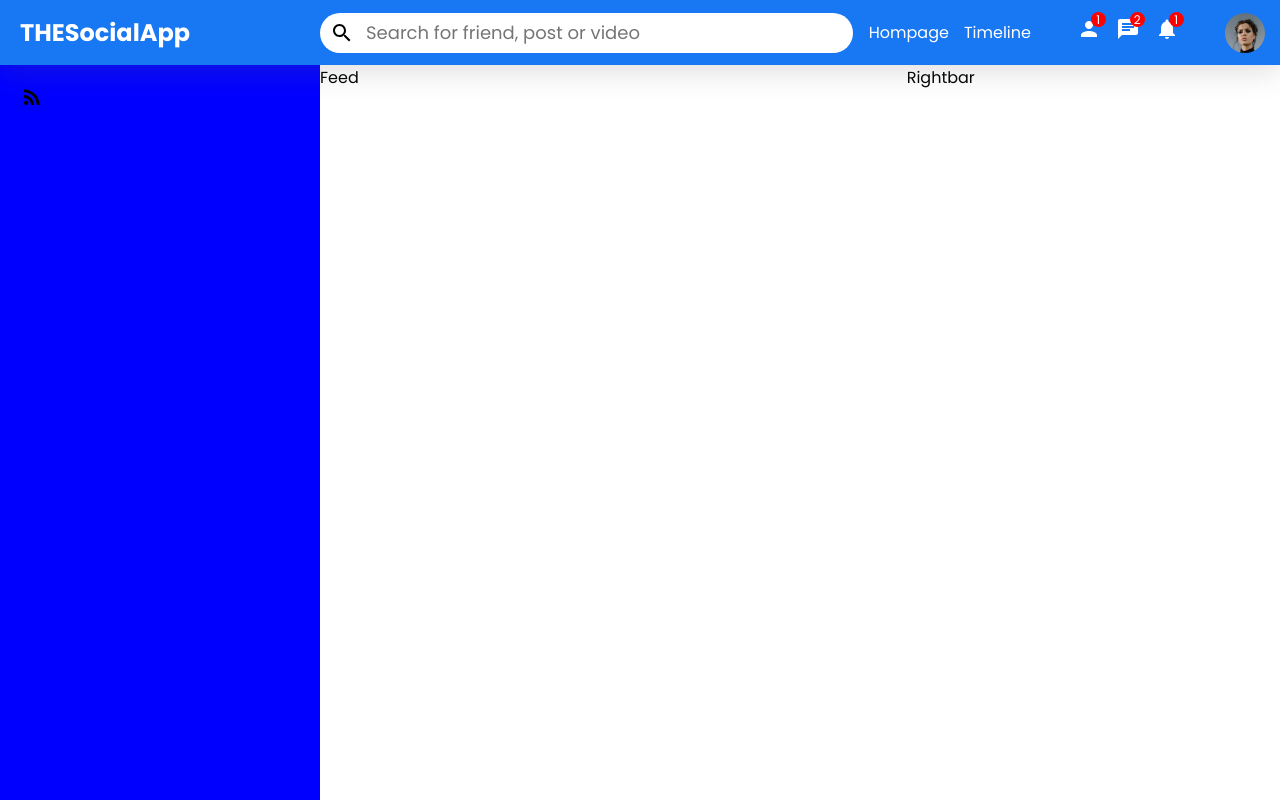
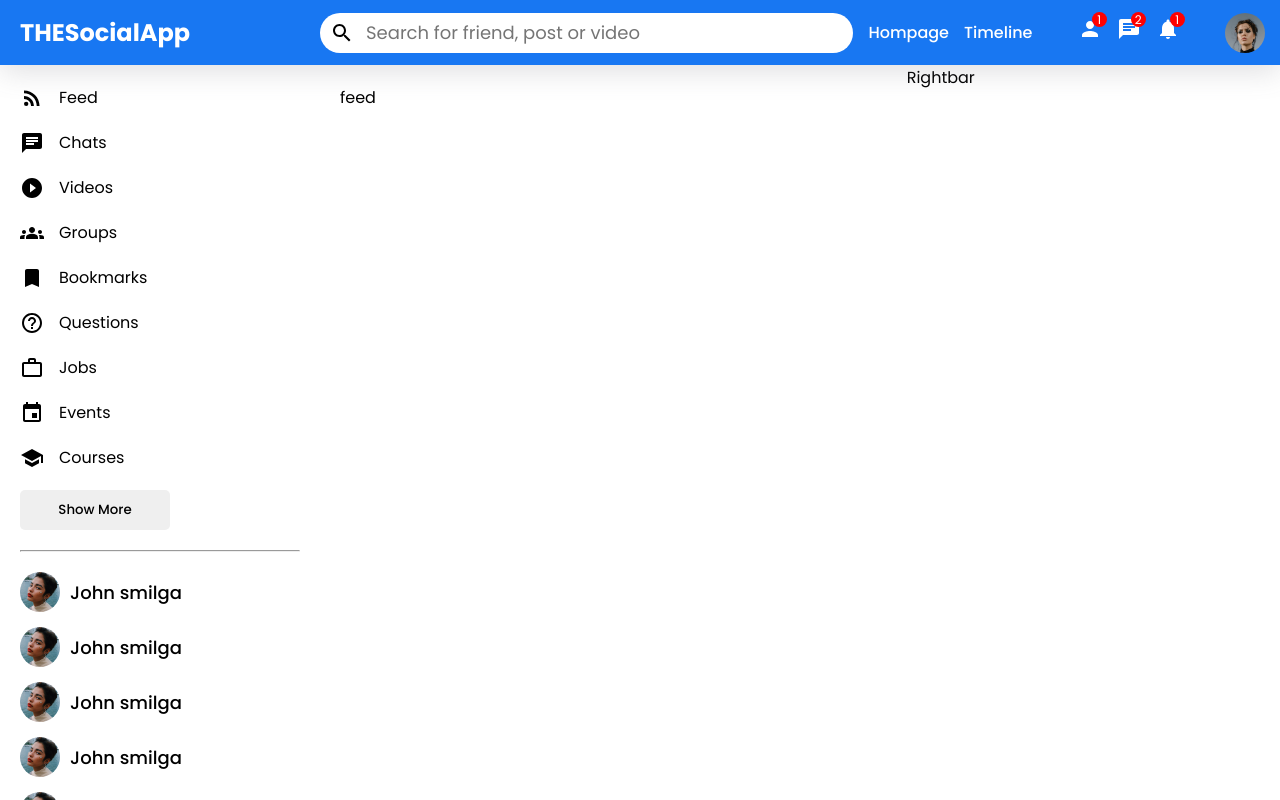
Before and after one commit to pranvinit/THESocialApp, a React (Create React App) app in the folder frontend/: page / in a window 1280 px wide. Built offline with nearby package versions, Linux system fonts and the light colour scheme.

Commit message:
styled left sidebar

```diff
--- a/frontend/src/components/feed/Feed.jsx
+++ b/frontend/src/components/feed/Feed.jsx
@@ -1,5 +1,9 @@
 import "./feed.css";
 
 export default function Feed() {
-  return <div className="feed">Feed</div>;
+  return (
+    <div className="feed">
+      <div className="feedWrapper">feed</div>
+    </div>
+  );
 }
--- a/frontend/src/components/feed/feed.css
+++ b/frontend/src/components/feed/feed.css
@@ -1,3 +1,6 @@
 .feed {
   flex: 5.5;
 }
+.feedWrapper {
+  padding: 20px;
+}
--- a/frontend/src/components/leftbar/Leftbar.jsx
+++ b/frontend/src/components/leftbar/Leftbar.jsx
@@ -1,7 +1,17 @@
 import "./leftbar.css";
 
 // mui-icons imports
-import { RssFeed } from "@mui/icons-material";
+import {
+  PlayCircleFilledOutlined,
+  Chat,
+  RssFeed,
+  Groups,
+  Bookmark,
+  HelpOutline,
+  WorkOutline,
+  Event,
+  School,
+} from "@mui/icons-material";
 
 export default function Leftbar() {
   return (
@@ -9,10 +19,117 @@ export default function Leftbar() {
       <div className="leftbarWrapper">
         <ul className="sidebarList">
           <li className="sidebarListItem">
-            <RssFeed className="feedIcon" />
+            <RssFeed className="sidebarIcon" />
+            <span className="sidebarItemLabel">Feed</span>
           </li>
-          <li className="sidebarListItem"></li>
-          <li className="sidebarListItem"></li>
+          <li className="sidebarListItem">
+            <Chat className="sidebarIcon" />
+            <span className="sidebarItemLabel">Chats</span>
+          </li>
+          <li className="sidebarListItem">
+            <PlayCircleFilledOutlined className="sidebarIcon" />
+            <span className="sidebarItemLabel">Videos</span>
+          </li>
+          <li className="sidebarListItem">
+            <Groups className="sidebarIcon" />
+            <span className="sidebarItemLabel">Groups</span>
+          </li>
+          <li className="sidebarListItem">
+            <Bookmark className="sidebarIcon" />
+            <span className="sidebarItemLabel">Bookmarks</span>
+          </li>
+          <li className="sidebarListItem">
+            <HelpOutline className="sidebarIcon" />
+            <span className="sidebarItemLabel">Questions</span>
+          </li>
+          <li className="sidebarListItem">
+            <WorkOutline className="sidebarIcon" />
+            <span className="sidebarItemLabel">Jobs</span>
+          </li>
+          <li className="sidebarListItem">
+            <Event className="sidebarIcon" />
+            <span className="sidebarItemLabel">Events</span>
+          </li>
+          <li className="sidebarListItem">
+            <School className="sidebarIcon" />
+            <span className="sidebarItemLabel">Courses</span>
+          </li>
+        </ul>
+        <button className="sidebarButton">Show More</button>
+        <hr className="sidebarHr" />
+        <ul className="sidebarFriendList">
+          <li className="sidebarFriend">
+            <img
+              src="/assets/person/4.jpeg"
+              alt="friend"
+              className="sidebarFriendImg"
+            />
+            <span className="sidebarFriendName">John smilga</span>
+          </li>
+          <li className="sidebarFriend">
+            <img
+              src="/assets/person/4.jpeg"
+              alt="friend"
+              className="sidebarFriendImg"
+            />
+            <span className="sidebarFriendName">John smilga</span>
+          </li>
+          <li className="sidebarFriend">
+            <img
+              src="/assets/person/4.jpeg"
+              alt="friend"
+              className="sidebarFriendImg"
+            />
+            <span className="sidebarFriendName">John smilga</span>
+          </li>
+          <li className="sidebarFriend">
+            <img
+              src="/assets/person/4.jpeg"
+              alt="friend"
+              className="sidebarFriendImg"
+            />
+            <span className="sidebarFriendName">John smilga</span>
+          </li>
+          <li className="sidebarFriend">
+            <img
+              src="/assets/person/4.jpeg"
+              alt="friend"
+              className="sidebarFriendImg"
+            />
+            <span className="sidebarFriendName">John smilga</span>
+          </li>
+          <li className="sidebarFriend">
+            <img
+              src="/assets/person/4.jpeg"
+              alt="friend"
+              className="sidebarFriendImg"
+            />
+            <span className="sidebarFriendName">John smilga</span>
+          </li>
+          <li className="sidebarFriend">
+            <img
+              src="/assets/person/4.jpeg"
+              alt="friend"
+              className="sidebarFriendImg"
+            />
+            <span className="sidebarFriendName">John smilga</span>
+          </li>
+          <li className="sidebarFriend">
+            <img
+              src="/assets/person/4.jpeg"
+              alt="friend"
+              className="sidebarFriendImg"
+            />
+            <span className="sidebarFriendName">John smilga</span>
+          </li>
+          <li className="sidebarFriend">
+            <img
+              src="/assets/person/4.jpeg"
+              alt="friend"
+              className="sidebarFriendImg"
+            />
+            <span className="sidebarFriendName">John smilga</span>
+          </li>
         </ul>
       </div>
     </div>
--- a/frontend/src/components/leftbar/leftbar.css
+++ b/frontend/src/components/leftbar/leftbar.css
@@ -1,7 +1,21 @@
 .leftbar {
   flex: 3;
   height: calc(100vh - 65px);
-  background-color: #00f;
+  overflow-y: scroll;
+}
+
+/* changing default scrollbar styles */
+::-webkit-scrollbar {
+  width: 8px;
+}
+
+::-webkit-scrollbar-track {
+  background-color: #f1f1f1;
+}
+
+::-webkit-scrollbar-thumb {
+  background-color: #b3b3b3;
+  border-radius: 10px;
 }
 
 .leftbarWrapper {
@@ -13,3 +27,53 @@
   padding: 0;
   list-style: none;
 }
+
+.sidebarListItem {
+  display: flex;
+  align-items: center;
+  margin-bottom: 20px;
+  cursor: pointer;
+}
+
+.sidebarIcon {
+  margin-right: 15px;
+}
+
+.sidebarButton {
+  border: none;
+  outline: none;
+  width: 150px;
+  padding: 10px;
+  border-radius: 5px;
+  font-weight: 500;
+  cursor: pointer;
+}
+.sidebarHr {
+  margin-block: 20px;
+}
+
+.sidebarFriendList {
+  margin: 0;
+  padding: 0;
+  list-style: none;
+}
+
+.sidebarFriend {
+  display: flex;
+  align-items: center;
+  margin-bottom: 15px;
+  cursor: pointer;
+}
+
+.sidebarFriendImg {
+  width: 40px;
+  height: 40px;
+  border-radius: 50%;
+  object-fit: cover;
+  margin-right: 10px;
+}
+
+.sidebarFriendName {
+  font-size: 18px;
+  font-weight: 500;
+}
--- a/frontend/src/components/topbar/topbar.css
+++ b/frontend/src/components/topbar/topbar.css
@@ -55,6 +55,7 @@
 }
 
 .topbarLink {
+  font-weight: 500;
   margin-right: 15px;
   cursor: pointer;
 }
```
